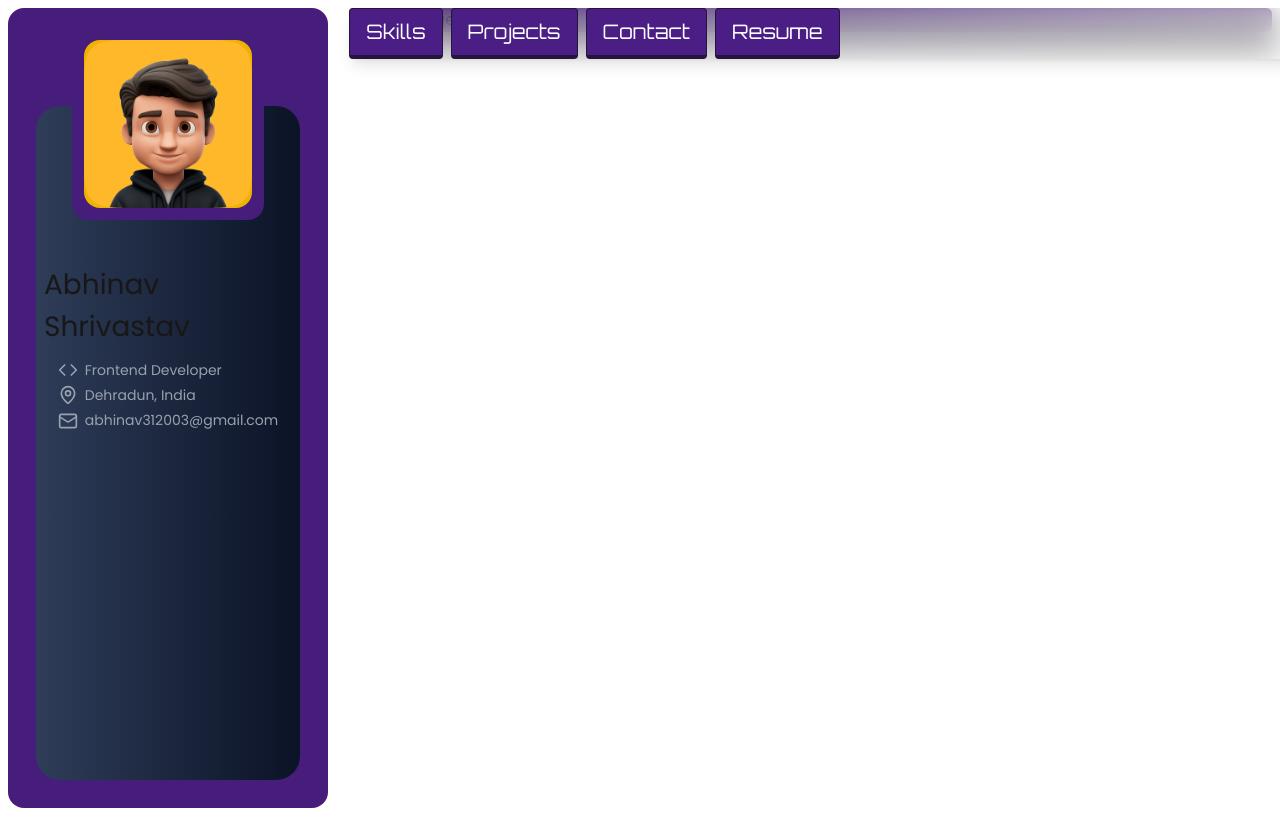
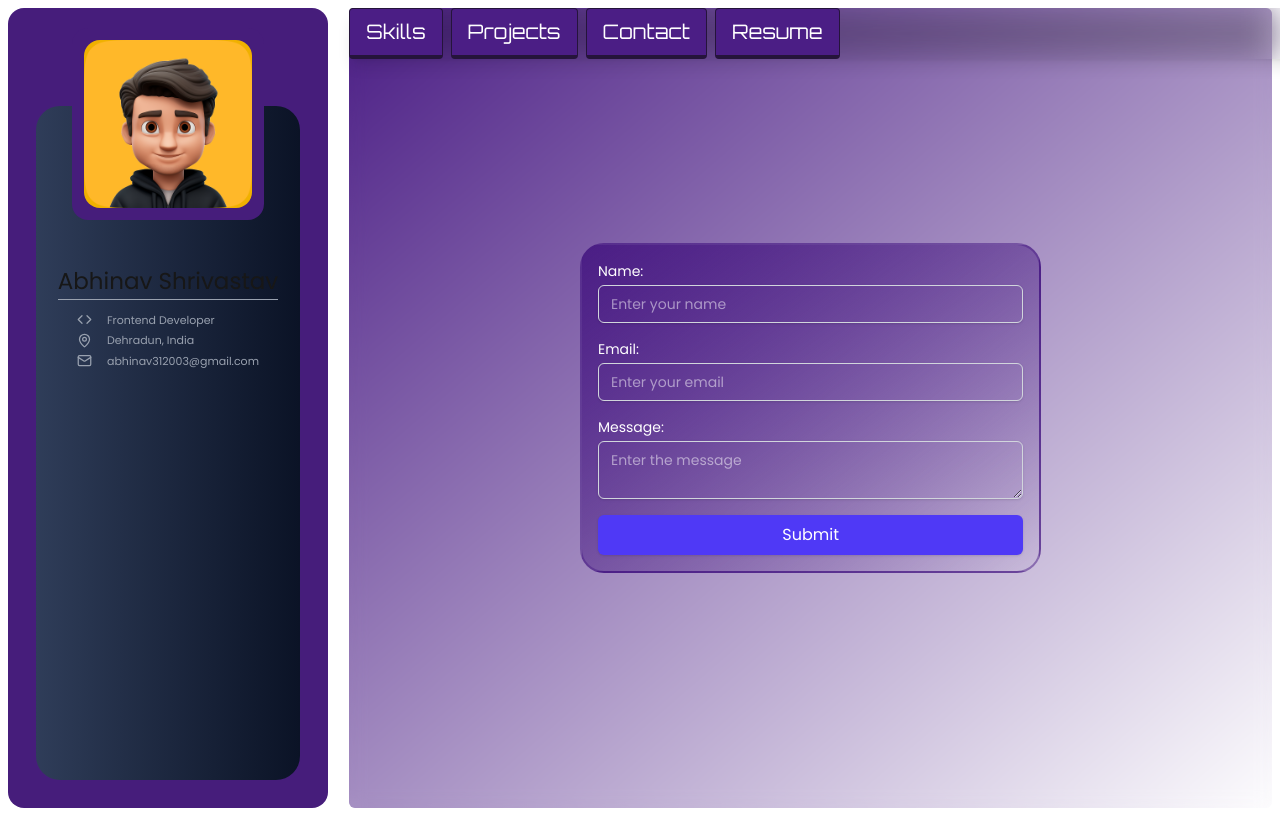
Before and after one commit to abhinavshr89/portfolio, a Next.js app: page / in a window 1280 px wide. Both pictures are taken after a click on the button "Contact". Built offline with nearby package versions, Linux system fonts and the light colour scheme.

Commit message:
added the contact page

```diff
--- a/components/ContactPage.js
+++ b/components/ContactPage.js
@@ -1,9 +1,48 @@
-import React from 'react'
+import React from "react";
 
-const ContactPage = () => {
+function ContactPage() {
+  const onSubmit = async (event) => {
+    event.preventDefault();
+    const formData = new FormData(event.target);
+
+    formData.append("access_key", process.env.NEXT_PUBLIC_ACCESS_KEY);
+
+    const object = Object.fromEntries(formData);
+    const json = JSON.stringify(object);
+
+    const res = await fetch("https://api.web3forms.com/submit", {
+      method: "POST",
+      headers: {
+        "Content-Type": "application/json",
+        Accept: "application/json"
+      },
+      body: json
+    }).then((res) => res.json());
+
+    if (res.success) {
+      console.log("Success", res);
+    }
+  };
+
   return (
-    <div>ContactPage</div>
-  )
+    <div className=" w-full h-[100vh] flex items-center justify-center">
+    <form onSubmit={onSubmit} className=" flex flex-col items-center justify-center space-y-4 p-4   md:w-[50%] border-2 border-[rgba(75,30,133,0.5)]  rounded-[1.5em] bg-gradient-to-br from-[rgba(75,30,133,1)] to-[rgba(75,30,133,0.01)] text-white backdrop-blur-[12px]">
+      <div className="w-full max-w-md">
+        <label htmlFor="name" className="block text-sm font-medium ">Name:</label>
+        <input type="text" id="name" name="name" required className="mt-1 block w-full px-3 py-2 border border-gray-300 rounded-md shadow-sm focus:outline-none focus:ring-indigo-500 focus:border-indigo-500 sm:text-sm" placeholder="Enter your name" />
+      </div>
+      <div className="w-full max-w-md">
+        <label htmlFor="email" className="block text-sm font-medium ">Email:</label>
+        <input type="email" id="email" name="email" required className="mt-1 block w-full px-3 py-2 border border-gray-300 rounded-md shadow-sm focus:outline-none focus:ring-indigo-500 focus:border-indigo-500 sm:text-sm" placeholder="Enter your email"/>
+      </div>
+      <div className="w-full max-w-md">
+        <label htmlFor="message" className="block text-sm font-medium ">Message:</label>
+        <textarea id="message" name="message" required className="mt-1 block w-full px-3 py-2 border border-gray-300 rounded-md shadow-sm focus:outline-none focus:ring-indigo-500 focus:border-indigo-500 sm:text-sm " placeholder="Enter the message"></textarea>
+      </div>
+      <button type="submit" className="w-full max-w-md px-4 py-2 bg-indigo-600 text-white font-medium rounded-md shadow-sm hover:bg-indigo-700 focus:outline-none focus:ring-2 focus:ring-offset-2 focus:ring-indigo-500">Submit</button>
+    </form>
+    </div>
+  );
 }
 
-export default ContactPage
+export default ContactPage;
--- a/components/SideBar.js
+++ b/components/SideBar.js
@@ -5,7 +5,7 @@ const SideBar = () => {
   return (
     <div
       id="main_sidebar_div"
-      className="lg:fixed max-lg:relative w-full h-[100vh] lg:w-[25%] sm:p-7 p-3 overflow-hidden  flex flex-col items-center justify-center rounded-2xl bg-[#461D7B]  "
+      className="lg:fixed max-lg:relative w-full h-[100vh] lg:w-[25%] sm:p-7 p-3 overflow-hidden flex flex-col items-center justify-center rounded-2xl bg-[#461D7B]"
     >
       <div
         id="image_div_container"
@@ -21,23 +21,23 @@ const SideBar = () => {
         className="bg-gradient-to-r from-[#2F3D59] to-[#0B1326] h-full rounded-3xl w-full p-2 flex mt-[70px] max-sm:mt-[70px] max-lg:mt-[170px] justify-center font-poppins"
       >
         <div className="mt-[150px] flex flex-col items-center">
-          <h1 className="text-[28px] max-sm:text-[20px]">
-            Abhinav Shrivastav{" "}
+          <h1 className="text-[23px] max-sm:text-[20px] text-center  border-b-[0.5px] border-y-gray-400">
+            Abhinav Shrivastav
           </h1>
           <div className="mt-3 flex flex-col gap-1">
-            <h2 className="text-[14px] max-sm:text-[12px] gap-[7px] flex text-gray-400">
-              <Code height={20} width={20} />
-              <span>Frontend Developer</span>
+            <h2 className="text-[11px] max-sm:text-[12px] gap-[7px] flex text-gray-400 items-center">
+              <Code height={15} width={15} />
+              <span className="ml-2">Frontend Developer</span>
             </h2>
 
-            <h2 className="text-[14px] max-sm:text-[12px] gap-[7px] flex text-gray-400">
-              <MapPin height={20} width={20} />
-              <span>Dehradun, India</span>
+            <h2 className="text-[11px] max-sm:text-[12px] gap-[7px] flex text-gray-400 items-center">
+              <MapPin height={15} width={15} />
+              <span className="ml-2">Dehradun, India</span>
             </h2>
 
-            <h2 className="text-[14px] max-sm:text-[12px] gap-[7px] flex justify-center items-center text-gray-400">
-              <Mail height={20} width={20} />
-              <span>abhinav312003@gmail.com</span>
+            <h2 className="text-[11px] max-sm:text-[12px] gap-[7px] flex justify-center items-center text-gray-400">
+              <Mail height={15} width={15} />
+              <span className="ml-2">abhinav312003@gmail.com</span>
             </h2>
           </div>
         </div>
--- a/public/svg/nextJs.js
+++ b/public/svg/nextJs.js
@@ -5,23 +5,18 @@ const NextjsSVG = () => {
   useEffect(() => {
     const tl = gsap.timeline();
 
-    tl.fromTo(
-      "#path1",
-      { y: 128 },
-      { y: 0, duration: 2, ease: "power2.out" }
-    )
+    tl.fromTo("#path1", { y: 128 }, { y: 0, duration: 2, ease: "power2.out" })
+      .fromTo(
+        "#circle",
+        { opacity: 0 },
+        { opacity: 1, duration: 2, ease: "power2.out" }
+      )
       .fromTo(
         "#path2",
         { y: -128 },
         { y: 0, duration: 2, ease: "power2.out" },
         "-=1.5"
-      )
-      .to("#circle", {
-        rotation: 360,
-        transformOrigin: "center",
-        duration: 2,
-        ease: "power2.out",
-      });
+      );
   }, []);
 
   return (
```
